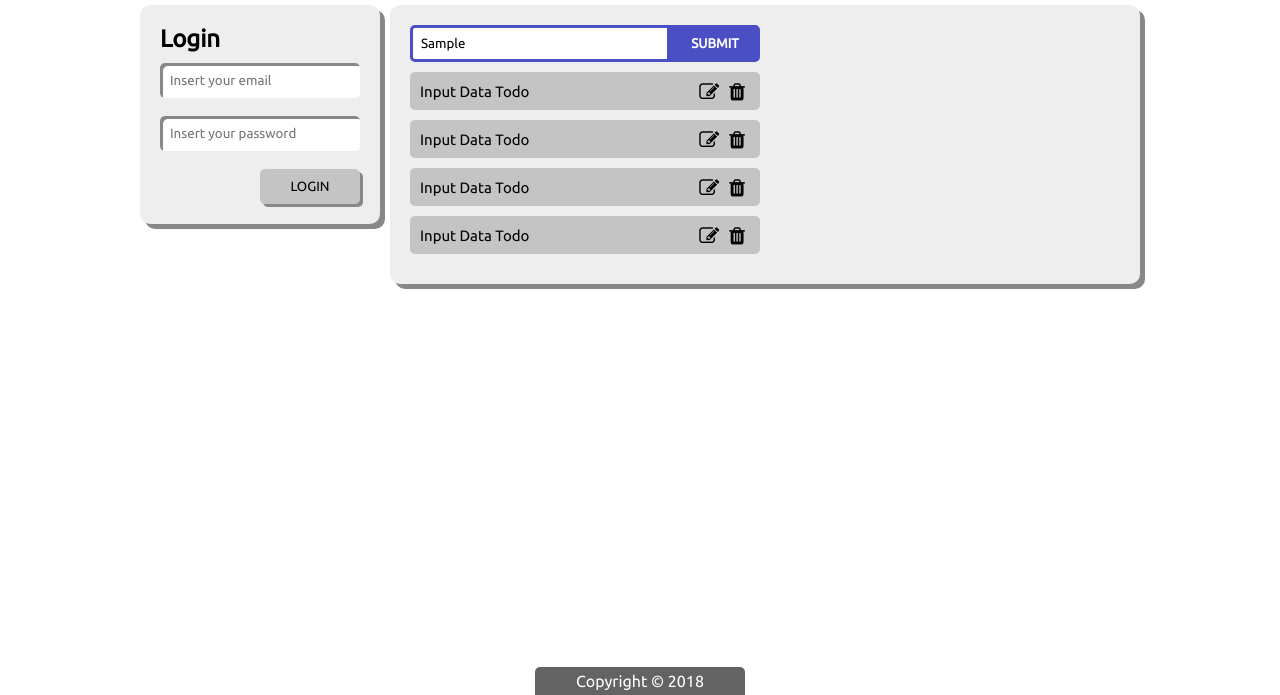
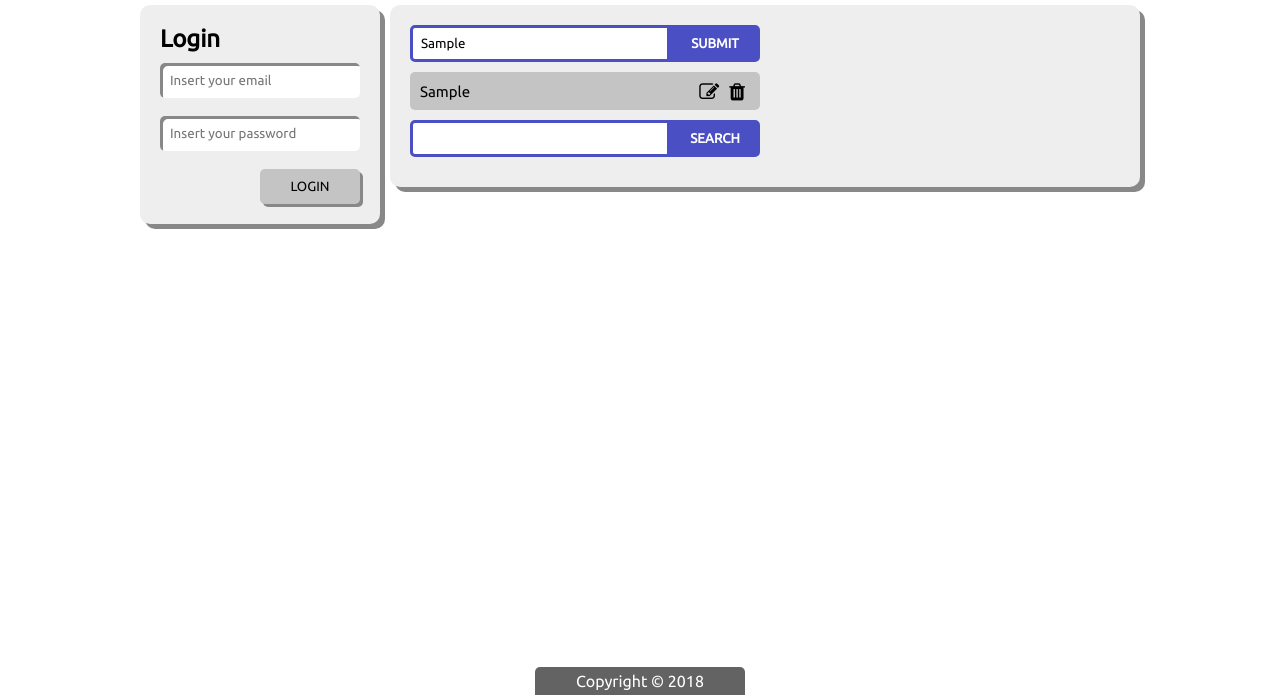
Before and after one commit to rahmanfadhil/todo-app, a plain HTML site: page app.html in a window 1280 px wide. Both pictures are taken after typing "Sample" into the empty fields and a click on the button "SUBMIT". Shown: the part 105-800 px from the top of the page. Drawn offline with Linux system fonts and the light colour scheme.

Commit message:
CRUD with javascript localStorage

```diff
--- a/app.html
+++ b/app.html
@@ -30,8 +30,8 @@
       </section>
       <section class="container normal animated fadeInDown">
         <div id="input">
-          <input type="text" name="find">
-          <input type="button" value="SUBMIT">
+          <input id="inputText" type="text">
+          <input onclick="addTodo()" type="button" value="SUBMIT">
         </div>
         <div id="output">
           <div>
@@ -55,6 +55,10 @@
             <i class="fa fa-edit"></i>
           </div>
         </div>
+        <div id="input">
+          <input id="search" type="text">
+          <input onclick="searchTodo()" type="button" value="SEARCH">
+        </div>
       </section>
     </main>
 
@@ -62,6 +66,67 @@
       <span>Copyright &copy; 2018</span>
     </footer>
 
+    <script type="text/javascript">
+      const input = document.getElementById('inputText')
+      const output = document.getElementById('output')
+      const search = document.getElementById('search')
+
+      var store = [] // Temporary array
+
+      // Function for add list into DOM
+      const showList = function() {
+        output.innerHTML = ""; // Clear the output field
+        store.forEach((data, index) => { // Display every single data in store array
+          var e = document.createElement('div');
+          e.id = index;
+          e.innerHTML = `
+            <span>${data}</span>
+            <i onclick="deleteTodo(${index})" class="fa fa-trash"></i>
+            <i onclick="editTodo(${index})" class="fa fa-edit"></i>
+          `;
+          output.appendChild(e)
+        })
+      }
+
+      // Check if localStorage.data exist
+      if (localStorage.data) {
+        store = JSON.parse(localStorage.data) // Add previous data to store array
+        showList() // Show list
+      }
+
+      // Function for add todo
+      const addTodo = function() {
+        store.push(input.value) // push data to store array
+        localStorage.data = JSON.stringify(store) // Add list to localStorage
+        showList() // Show list
+      }
+
+      // Function for delete todo
+      const deleteTodo = function(index) {
+        store.splice(index, 1) // Delete data from store
+        localStorage.data = JSON.stringify(store); // Add list to localStorage
+        showList() // Show list
+      }
+
+      const clearTodo = function() {
+        store = [] // Clear the store array
+        output.innerHTML = "" // Clear the list DOM
+        localStorage.clear() // Clear the localStorage
+      }
+
+      const editTodo = function(index) {
+        let edit = prompt('Edit Text')
+        store[index] = edit
+        localStorage.data = JSON.stringify(store);
+        showList()
+      }
+
+      const searchTodo = function() {
+        var text = search.value.toLowerCase()
+        let find = store.filter(word => word.toLowerCase().includes(text));
+        alert(find.join(', '))
+      }
+    </script>
   </div>
 </body>
 
```
